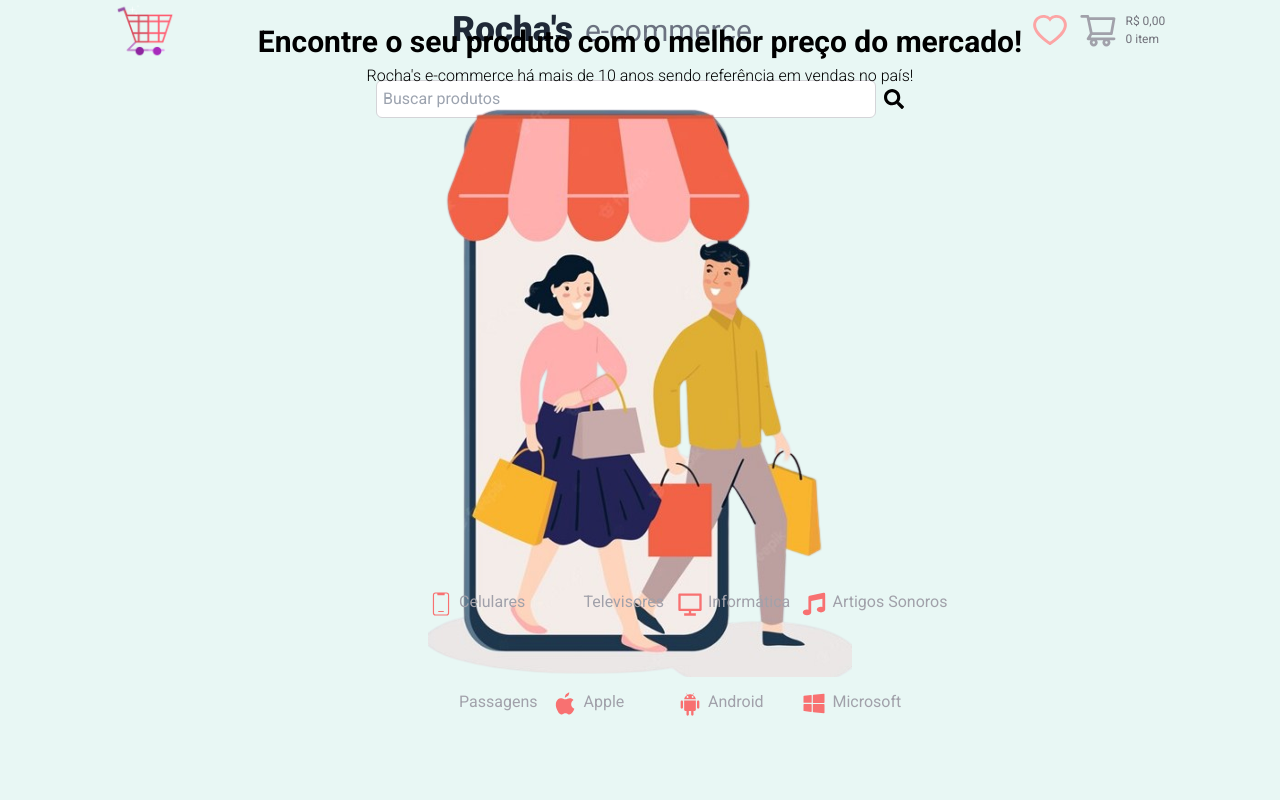
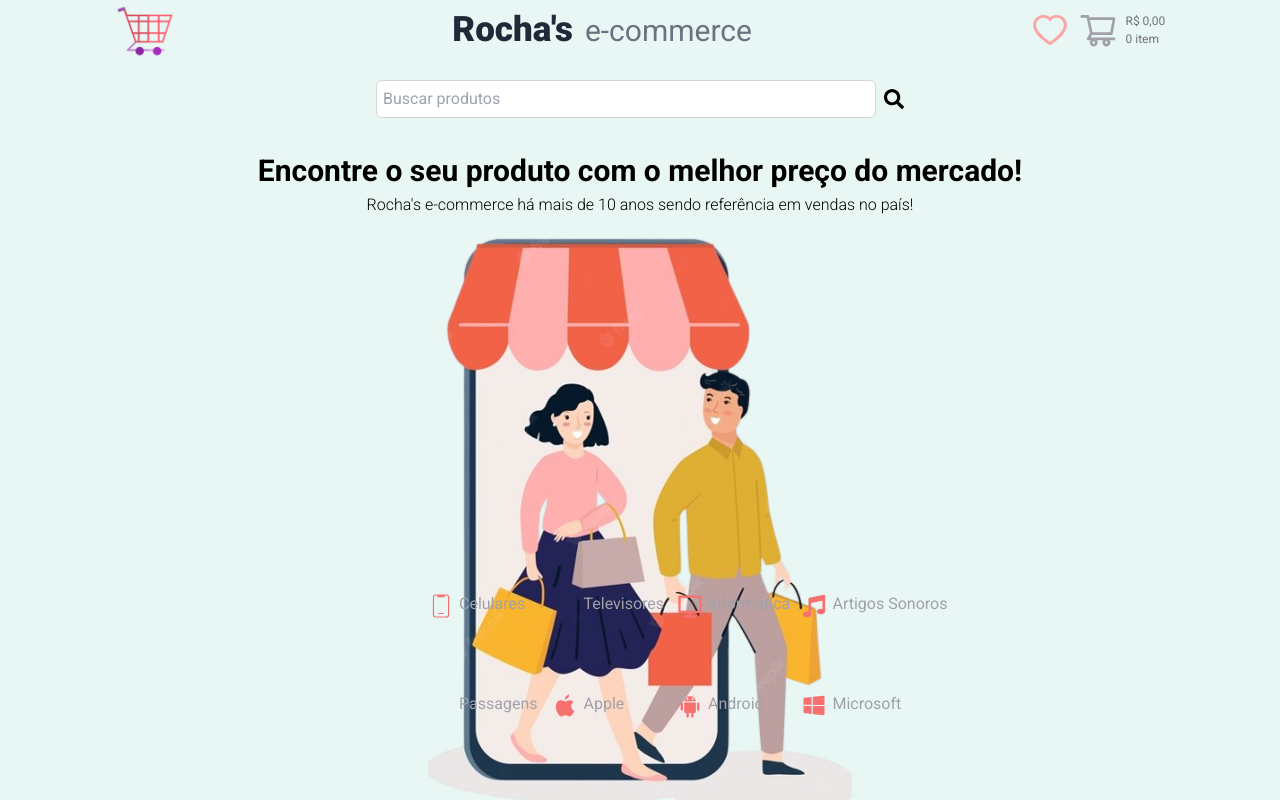
Before and after one commit to pedrohrocha16/rochas_comercio_eletronicos, a Next.js app: page / in a window 1280 px wide. Shown: the top 800 px of the page. Built offline with nearby package versions, Linux system fonts and the light colour scheme; some icons are missing.

Commit message:
Fix: corrigindo erro de responsividade

```diff
--- a/src/components/MainList.tsx
+++ b/src/components/MainList.tsx
@@ -7,8 +7,6 @@ import { TiVendorApple, TiVendorAndroid, TiVendorMicrosoft } from 'react-icons/t
 type Props = {}
 
 export default function MainList({ }: Props) {
-
-
 
    return (
       <div className='mainlist'>
--- a/src/components/MainSection.tsx
+++ b/src/components/MainSection.tsx
@@ -22,12 +22,14 @@ export default function MainSection({ }: Props) {
         transition={{ duration: 1.5 }}
       >
         <main>
-          <div className='select-none flex flex-col h-[540px] md:h-[400px] sm:m-[30px] text-center  justify-center items-center'>
+          <div className='select-none flex flex-col max-h-[70vh] md:h-[400px] sm:m-[30px] text-center items-center'>
             <h1 className='font-[600] w-full text-[30px]'>Encontre o seu produto com o melhor preço do mercado!</h1>
             <p className='font-light w-full'>Rocha's e-commerce há mais de 10 anos sendo referência em vendas no país!</p>
             <Image src="/peoplebuying.png" width={200} height={200} alt='people' className="w-auto h-auto" priority />
           </div>
-          <MainList />
+          <div className='mt-[2rem]'>
+            <MainList />
+          </div>
         </main>
       </motion.div>
       <MainProducts />
--- a/src/styles/mainlist.css
+++ b/src/styles/mainlist.css
@@ -2,12 +2,12 @@
   @apply flex justify-center items-center select-none;
 }
 .mainlist ul {
-  @apply grid grid-cols-2 w-[250px] gap-2 sm:w-[450px];
+  @apply grid grid-cols-2 w-[250px] gap-2 sm:w-[450px] items-center justify-stretch;
   @apply sm:grid-cols-3 lg:grid-cols-4 sm:gap-2 lg:gap-8 xl:gap-12;
 }
 .mainlist li {
   @apply flex gap-1 text-zinc-400 transition duration-100;
-  @apply cursor-pointer w-[200px] sm:w-[160px] lg:gap-1 lg:m-3;
+  @apply cursor-pointer sm:w-[160px] lg:gap-1 lg:m-3;
 }
 .mainlist li:hover {
   @apply text-zinc-900;
--- a/src/styles/modal.css
+++ b/src/styles/modal.css
@@ -1,10 +1,10 @@
 .fade {
    background-color: #000;
-   height: 100%;
+   height: 100vh;
    opacity: 0.8;
    left: 0;
    top: 0;
-   position: absolute;
+   position: fixed;
    width: 100%;
 }
 .modal {
```
